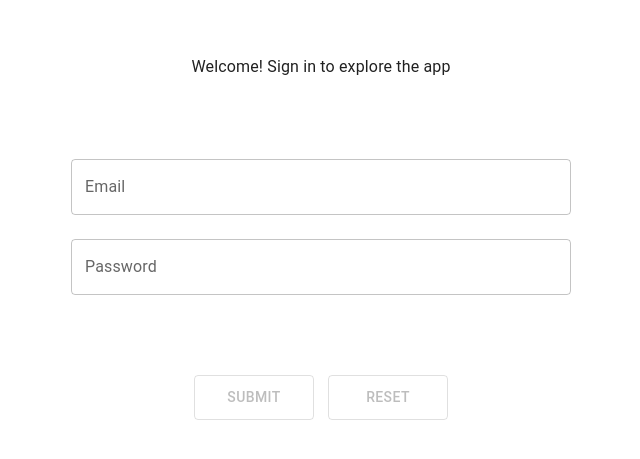
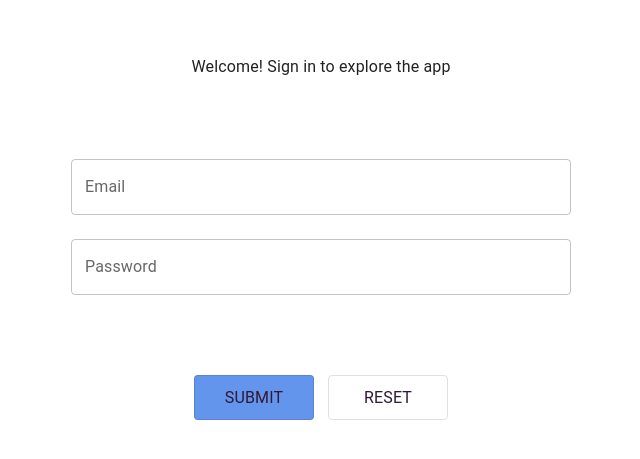
Before and after one commit to JonathanAlkalay/Authentication, a React (Create React App) app in the folder client/: page / in a window 1280 px wide. Shown: the part 225-684 px from the top of the page, without its empty margins (319-959 px from the left). Built offline with nearby package versions, Linux system fonts and the light colour scheme.

Commit message:
added login message

```diff
--- a/client/src/app-state/api-slices/auth-api/UsersApiSlice.ts
+++ b/client/src/app-state/api-slices/auth-api/UsersApiSlice.ts
@@ -14,9 +14,9 @@ const UsersApiSlice = AuthApiSlice.injectEndpoints({
           }
         },
         async onQueryStarted( _ , { queryFulfilled }) {
-          const {data} = await queryFulfilled;
 
-          console.log('hello', data)
+          const { data } = await queryFulfilled;
+
           window.localStorage.setItem('accessToken', data.accessToken);
           window.localStorage.setItem('refreshToken', data.refreshToken);
           window.localStorage.setItem('isLoggedIn', 'true');
--- a/client/src/common/Theme.tsx
+++ b/client/src/common/Theme.tsx
@@ -7,6 +7,9 @@ export const Theme = createTheme({
     },
     secondary : {
         main: "#EE4B2B"
+    },
+    warning: {
+        main: "#FF0000"
     },
     background: {
         default: "#D3D3D3",
--- a/client/src/common/components/non-formik/buttons/BaseButton.tsx
+++ b/client/src/common/components/non-formik/buttons/BaseButton.tsx
@@ -1,4 +1,4 @@
-import { SxProps } from '@mui/material';
+import { SxProps, Typography } from '@mui/material';
 import Button from '@mui/material/Button';
 
 const styles: SxProps = {
@@ -14,6 +14,8 @@ interface BaseButtonProps {
 }
 export const BaseButton = ({label, style, onClick, variant, disabled}: BaseButtonProps) => {
     return (
-        <Button disabled={disabled ?? false} variant={variant} sx={{...styles ,...style}} onClick={onClick}> { label } </Button>
+        <Button disabled={disabled ?? false} variant={variant} sx={{...styles ,...style}} onClick={onClick}>
+            <Typography color='textPrimary'> { label } </Typography>
+        </Button>
     )
 }
--- a/client/src/common/components/non-formik/buttons/PrimaryButton.tsx
+++ b/client/src/common/components/non-formik/buttons/PrimaryButton.tsx
@@ -1,8 +1,8 @@
 import { BaseButton } from "./BaseButton"
-
+import { Theme } from "../../../Theme";
 
 const style = {
-
+    backgroundColor: Theme.palette.primary.main
 }
 
 interface PrimaryButtonProps {
--- /dev/null
+++ b/client/src/pages/login/LoginErrorMessage.tsx
@@ -0,0 +1,28 @@
+import { Typography } from "@mui/material"
+import { ComponentStyle } from "../../common/Theme"
+import { Theme } from "../../common/Theme"
+
+const styles = {
+    mainContainer: {
+      backgroundColor: Theme.palette.error.light,
+      borderRadius: '4px',
+      height: '50px',
+      width: '300px',
+      display: 'flex',
+      alignItems: 'center',
+      justifyContent: 'center'
+    } as ComponentStyle,
+  }
+
+export const LoginErrorMessage = () => {
+
+    if(window.localStorage.getItem("isLoggedIn") === 'true' ) {
+        return <></>
+    }
+
+    return (
+        <div style={styles.mainContainer}>
+            <Typography> Invalid Credentials </Typography>
+        </div>
+    )
+}
--- a/client/src/pages/login/LoginPage.tsx
+++ b/client/src/pages/login/LoginPage.tsx
@@ -1,10 +1,12 @@
 import { Typography } from "@mui/material";
 import { Formik } from "formik";
+import { useState } from "react";
 import { useLazyLoginQuery } from "../../app-state/api-slices/auth-api/UsersApiSlice"
 import { InputText } from "../../common/components/formik/TextInput";
 import { PrimaryButton } from "../../common/components/non-formik/buttons/PrimaryButton";
 import { SecondaryButton } from "../../common/components/non-formik/buttons/SecondaryButton";
 import { ComponentStyle } from "../../common/Theme";
+import { LoginErrorMessage } from "./LoginErrorMessage";
 
 
 const styles = {
@@ -33,6 +35,8 @@ const styles = {
 
 export const Login = () => {
 
+  const [ logginAttempted, setLoginAttempted ] = useState<boolean>(false);
+
   const [ login ] = useLazyLoginQuery();
 
   const handleSubmit = ({ email, password }: FormikState) =>{
@@ -42,10 +46,20 @@ export const Login = () => {
   return (
     <Formik<FormikState> enableReinitialize initialValues={{ email: '', password: '' }} onSubmit={handleSubmit}>
       {({ dirty, submitForm, resetForm }) => {
+
+        const onSubmit = () => {
+          submitForm();
+          setLoginAttempted(true);
+        }
+
         return (
           <div style={styles.mainContainer}>
 
             <Typography> Welcome! Sign in to explore the app </Typography>
+
+            {
+              logginAttempted && <LoginErrorMessage/>
+            }
 
             <div style={styles.textInputContainer}>
               <InputText label="Email" name="email"/>
@@ -53,7 +67,7 @@ export const Login = () => {
             </div>
 
             <div style={styles.buttonContainer}>
-              <PrimaryButton disabled={!dirty} label="Submit" onClick={submitForm}/>
+              <PrimaryButton disabled={!dirty} label="Submit" onClick={onSubmit}/>
               <SecondaryButton disabled={!dirty} label="Reset" onClick={resetForm}/>
             </div>
 
```
